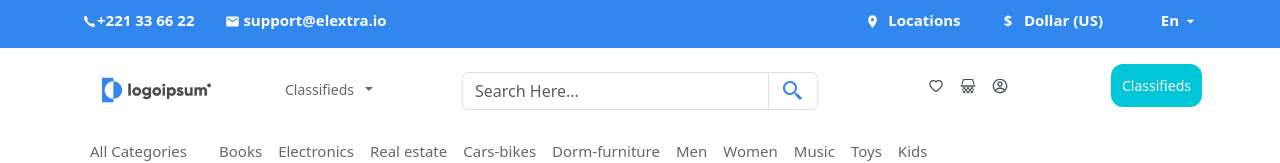
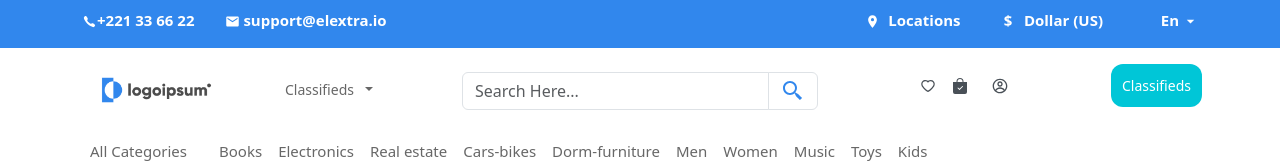
Before and after one commit to melath2020/lilac-ecom, a React (Create React App) app: page / in a window 1280 px wide. Shown: the top 163 px of the page. Built offline with nearby package versions, Linux system fonts and the light colour scheme; no server answers.

Commit message:
update-cart-updates

```diff
--- a/package.json
+++ b/package.json
@@ -8,8 +8,10 @@
     "@testing-library/react": "^13.4.0",
     "@testing-library/user-event": "^14.4.3",
     "axios": "^1.4.0",
+    "bootstrap-icons": "^1.10.5",
     "formik": "^2.4.2",
     "react": "^18.2.0",
+    "react-bootstrap-icons": "^1.10.3",
     "react-dom": "^18.2.0",
     "react-icons": "^4.10.1",
     "react-image-zoom": "^1.3.1",
--- a/public/index.html
+++ b/public/index.html
@@ -23,6 +23,8 @@
     <div id="root"></div>
 
     <script src="https://cdn.jsdelivr.net/npm/bootstrap@5.3.0/dist/js/bootstrap.bundle.min.js"></script>
+    <script src="https://cdn.jsdelivr.net/npm/@popperjs/core@2.11.8/dist/umd/popper.min.js" integrity="sha384-I7E8VVD/ismYTF4hNIPjVp/Zjvgyol6VFvRkX/vR+Vc4jQkC+hVqc2pM8ODewa9r" crossorigin="anonymous"></script>
+<script src="https://cdn.jsdelivr.net/npm/bootstrap@5.3.0/dist/js/bootstrap.min.js" integrity="sha384-fbbOQedDUMZZ5KreZpsbe1LCZPVmfTnH7ois6mU1QK+m14rQ1l2bGBq41eYeM/fS" crossorigin="anonymous"></script>
   </body>
 
 </html>
--- a/src/components/Header.jsx
+++ b/src/components/Header.jsx
@@ -4,10 +4,14 @@ import { IoIosCall, IoMdArrowDropdown } from "react-icons/io";
 import { MdEmail, MdLocationOn } from "react-icons/md";
 import { BiSearchAlt2 } from "react-icons/bi";
 import { AiOutlineHeart } from "react-icons/ai";
-import { GiBasket } from "react-icons/gi";
 import { CgProfile } from "react-icons/cg";
+import { BsFillBagCheckFill } from 'react-icons/bs';
 import logo from "../images/logo-6 1.png";
+import { useDispatch, useSelector } from "react-redux";
+
 const Header = () => {
+  const dispatch=useDispatch();
+  const cartState=useSelector(state=>state?.auth?.cartProducts)
   return (
     <>
       <header className="header-top-strip pt-2">
@@ -102,7 +106,12 @@ const Header = () => {
             </div>
             <div className="col-2 mt-4 text-end ">
               <AiOutlineHeart className="ms-3 text-dark-emphasis" />
-              <GiBasket className="ms-3 text-dark-emphasis" />
+              <i class="bi bi-bag-x"></i>
+              <Link to='cart'><BsFillBagCheckFill  className="ms-3 text-dark-emphasis " /> </Link> &nbsp;
+              {cartState && <span class="badge text-bg-info text-white mt-2">{cartState?.length?cartState.length:0}</span>}
+
+
+
               <Link to='profile'><CgProfile className="ms-3 text-dark-emphasis" /></Link>
             </div>
             <div className="col-2 mt-2 p-2 text-end">
--- a/src/pages/Home.jsx
+++ b/src/pages/Home.jsx
@@ -12,6 +12,7 @@ import {
 } from "react-icons/bs";
 import { getAllProducts } from "../features/product/productSlice";
 import { useDispatch, useSelector } from "react-redux";
+import { getUserCart } from "../features/user/userSlice";
 
 const Home = () => {
   const productState = useSelector((state) => state?.product?.product);
@@ -23,6 +24,10 @@ const Home = () => {
   const getProducts = () => {
     dispatch(getAllProducts());
   };
+
+  useEffect(() => {
+    dispatch(getUserCart());
+  }, []);
   return (
     <>
       <Container class1="home-wrapper-1 py-3">
```
Also changed, not shown: 1 other file (tests, documents, lock files or other folders).
